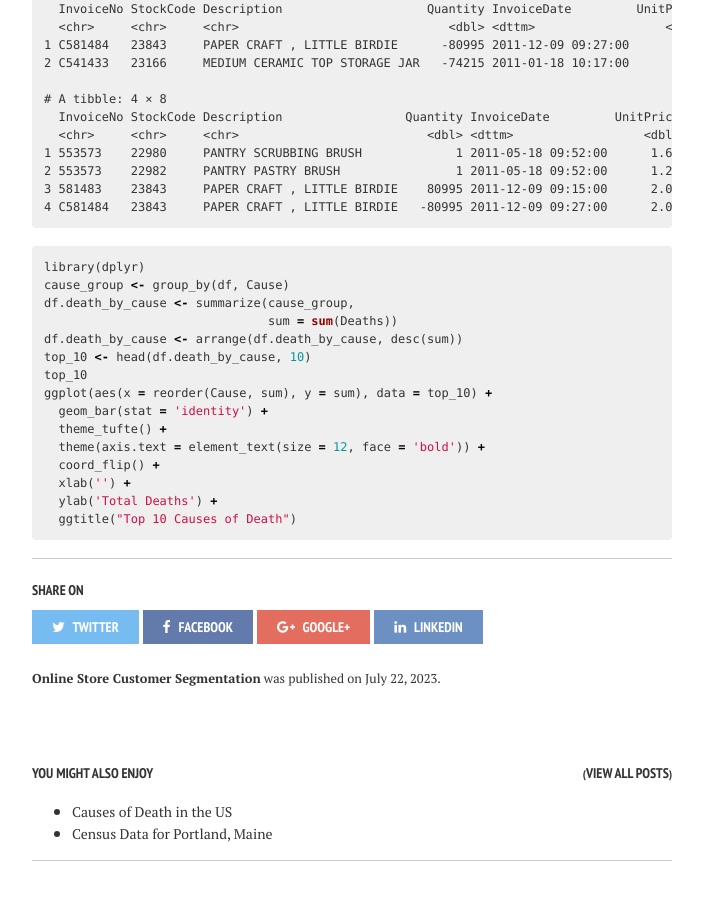
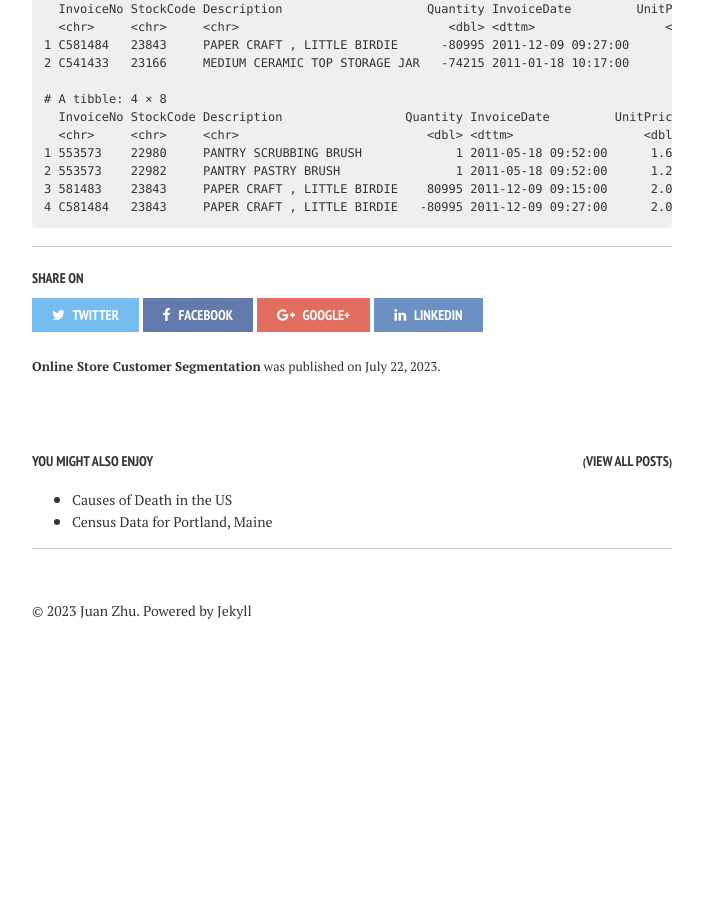
Before and after one commit to Janzhuj/janzhuj.github.io, a Jekyll site: the page built from _posts/2023-07-22-Online-Store-Customer-Segmentation.md, in a window 1280 px wide and 900 px high, scrolled down 4019 px. Shown: the whole window, without its empty margins (288-991 px from the left). Built offline with Jekyll 4.4.1, drawn with Linux system fonts in a browser that asks for light colours; nearby versions of some CDN libraries; library files that are not in the unit come from our copies; comment, search, counter and statistics services are not loaded; after the commit the page ends 4688 px from its top, so only the background shows below that.

Commit message:
Update 2023-07-22-Online-Store-Customer-Segmentation.md

```diff
--- a/_posts/2023-07-22-Online-Store-Customer-Segmentation.md
+++ b/_posts/2023-07-22-Online-Store-Customer-Segmentation.md
@@ -120,19 +120,5 @@ df %>%
 
 
 {% highlight r%}
-library(dplyr)
-cause_group <- group_by(df, Cause)
-df.death_by_cause <- summarize(cause_group,
-                               sum = sum(Deaths))
-df.death_by_cause <- arrange(df.death_by_cause, desc(sum))
-top_10 <- head(df.death_by_cause, 10)
-top_10
-ggplot(aes(x = reorder(Cause, sum), y = sum), data = top_10) +
-  geom_bar(stat = 'identity') +
-  theme_tufte() +
-  theme(axis.text = element_text(size = 12, face = 'bold')) +
-  coord_flip() +
-  xlab('') +
-  ylab('Total Deaths') +
-  ggtitle("Top 10 Causes of Death")
+
 {% endhighlight %}
```
